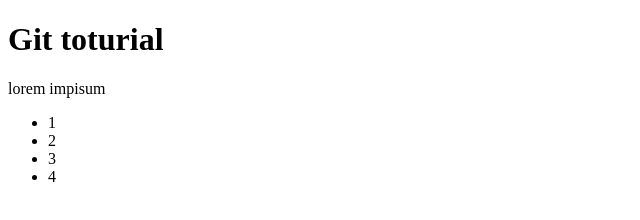
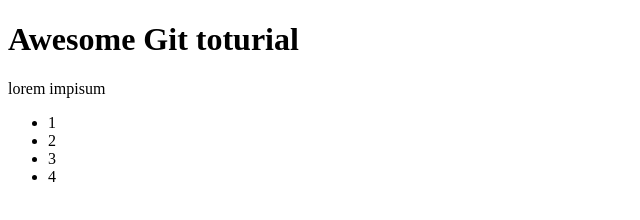
Before and after one commit to J-Kooij/git-tutorial, a plain HTML site: page index.html in a window 1280 px wide. Shown: the whole page, without its empty margins (0-640 px from the left). Drawn offline with Linux system fonts and the light colour scheme.

Commit message:
edited h1

```diff
--- a/index.html
+++ b/index.html
@@ -7,7 +7,7 @@
     <title>git-tutorial</title>
 </head>
 <body>
-    <h1>Git toturial</h1>
+    <h1>Awesome Git toturial</h1>
 
     <p>lorem impisum</p>
 
```
